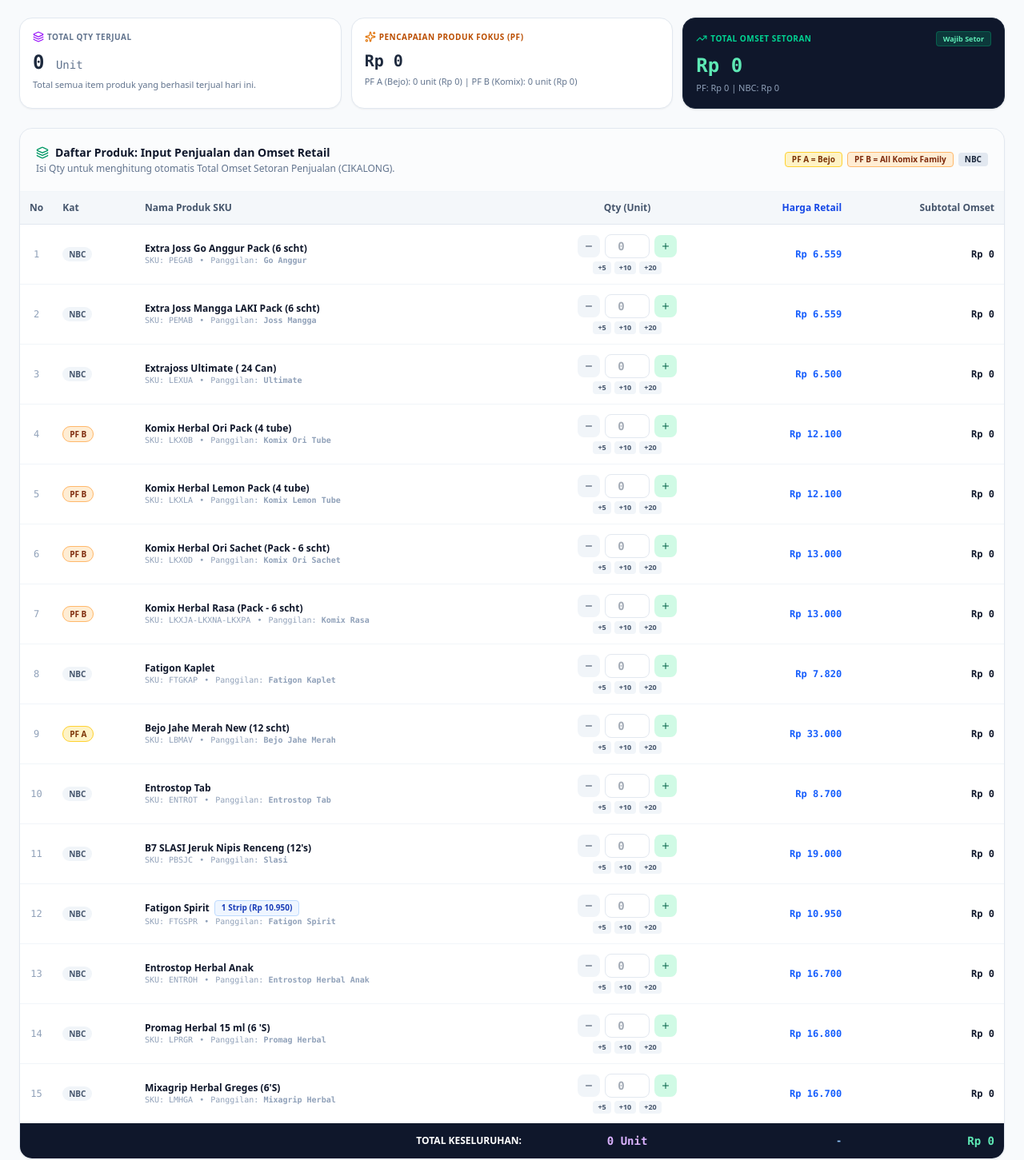
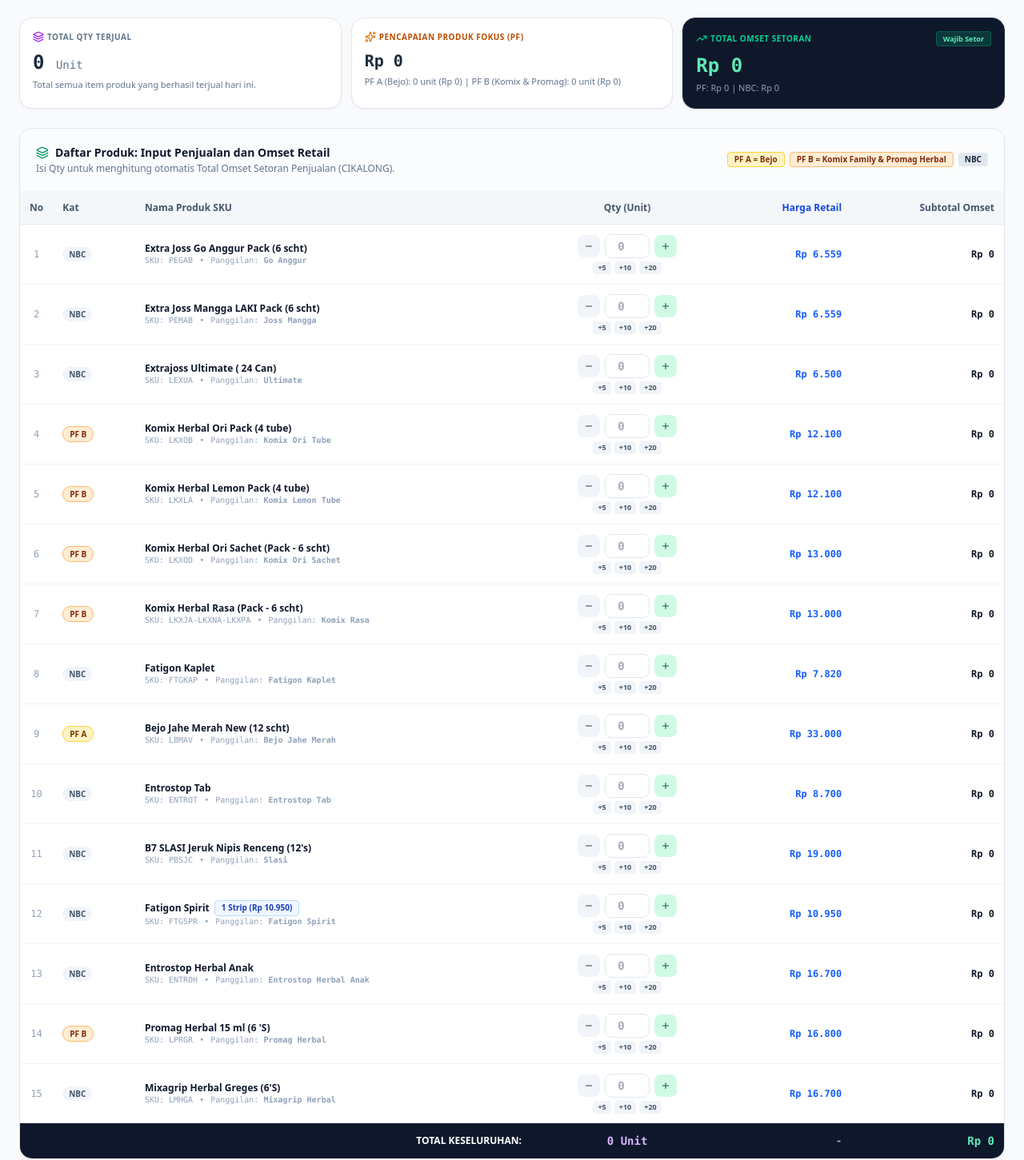
Before and after one commit to akbar521/SHJ-DOF-SUKABUMI, a React (Vite) app: page / in a window 1280 px wide. Shown: the part 729-2180 px from the top of the page at 80% size. Built offline with nearby package versions, Linux system fonts and the light colour scheme; no server answers.

Commit message:
feat: add Promag to Focus Product (PF) group B
Updated product categorization logic in the calculator and report formatter to include Promag Herbal in the PF B category.

```diff
--- a/src/components/SimpleDofShjCalculator.tsx
+++ b/src/components/SimpleDofShjCalculator.tsx
@@ -211,7 +211,11 @@
       const qty = quantities[p.kode_produk] || 0;
       const subRetail = effectiveRetailPrice * qty;
       const isPfA = p.kode_produk === 'LBMAV' || p.nama_produk.toLowerCase().includes('bejo');
-      const isPfB = p.kode_produk.startsWith('LKX') || p.nama_produk.toLowerCase().includes('komix');
+      const isPfB =
+        p.kode_produk === 'LPRGR' ||
+        p.kode_produk.startsWith('LKX') ||
+        p.nama_produk.toLowerCase().includes('komix') ||
+        p.nama_produk.toLowerCase().includes('promag');
       const isPf = isPfA || isPfB;
 
       const effectiveProduct: Product = {
@@ -879,7 +883,7 @@
           </p>
         </div>
 
-        {/* Produk Fokus (PF A: Bejo & PF B: Komix) */}
+        {/* Produk Fokus (PF A: Bejo & PF B: Komix & Promag) */}
         <div className="bg-white rounded-2xl p-4 border border-slate-200 shadow-xs">
           <span className="text-[10px] font-bold uppercase tracking-wider text-amber-700 flex items-center space-x-1">
             <Sparkles className="w-3.5 h-3.5 text-amber-600" />
@@ -889,7 +893,7 @@
             {formatRupiah(summary.omsetPfA + summary.omsetPfB, true)}
           </div>
           <p className="text-[11px] text-slate-500 mt-1">
-            PF A (Bejo): {summary.qtyPfA} unit ({formatRupiah(summary.omsetPfA, true)}) | PF B (Komix): {summary.qtyPfB} unit ({formatRupiah(summary.omsetPfB, true)})
+            PF A (Bejo): {summary.qtyPfA} unit ({formatRupiah(summary.omsetPfA, true)}) | PF B (Komix & Promag): {summary.qtyPfB} unit ({formatRupiah(summary.omsetPfB, true)})
           </p>
         </div>
 
@@ -931,7 +935,7 @@
               PF A = Bejo
             </span>
             <span className="bg-orange-100 text-orange-900 font-bold px-2 py-0.5 rounded border border-orange-300 text-[10px]">
-              PF B = All Komix Family
+              PF B = Komix Family & Promag Herbal
             </span>
             <span className="bg-slate-200 text-slate-800 font-bold px-2 py-0.5 rounded text-[10px]">
               NBC
--- a/src/utils/waReportFormatter.ts
+++ b/src/utils/waReportFormatter.ts
@@ -93,7 +93,7 @@
 
   // Find Focus Products
   // PF A: Bejo Jahe Merah New (12 scht) [LBMAV] - Rp 33.000
-  // PF B: All Komix Family (tube, ori, rasa)
+  // PF B: All Komix Family & Promag Herbal
   const itemPfA = params.items.find(
     i => i.product.kode_produk === 'LBMAV' || i.product.nama_produk.toLowerCase().includes('bejo')
   );
@@ -101,25 +101,28 @@
   const pricePfA = itemPfA?.product.harga_retail || 33000;
   const omsetPfA = qtyPfA * pricePfA;
 
-  // PF B: All Komix Family
-  const isKomixProduct = (code: string, name: string) =>
-    code.startsWith('LKX') || name.toLowerCase().includes('komix');
+  // PF B: All Komix Family & Promag Herbal
+  const isPfBProduct = (code: string, name: string) =>
+    code === 'LPRGR' ||
+    code.startsWith('LKX') ||
+    name.toLowerCase().includes('komix') ||
+    name.toLowerCase().includes('promag');
 
-  const komixItems = params.items.filter(i =>
-    isKomixProduct(i.product.kode_produk, i.product.nama_produk)
+  const pfBItems = params.items.filter(i =>
+    isPfBProduct(i.product.kode_produk, i.product.nama_produk)
   );
-  const qtyPfB = komixItems.reduce((acc, i) => acc + i.qty, 0);
-  const omsetPfB = komixItems.reduce((acc, i) => acc + (i.product.harga_retail * i.qty), 0);
+  const qtyPfB = pfBItems.reduce((acc, i) => acc + i.qty, 0);
+  const omsetPfB = pfBItems.reduce((acc, i) => acc + (i.product.harga_retail * i.qty), 0);
 
-  const activeKomixItems = komixItems.filter(i => i.qty > 0);
-  const komixBreakdown = activeKomixItems.map(i => {
+  const activePfBItems = pfBItems.filter(i => i.qty > 0);
+  const pfBBreakdown = activePfBItems.map(i => {
     const shortName = NBC_PRODUCT_SHORT_NAMES[i.product.kode_produk] || i.product.nama_produk;
     return `${shortName} (${i.qty})`;
   });
 
-  // Non-Focus Items (NBC) - Exclude Bejo & Komix Family
+  // Non-Focus Items (NBC) - Exclude Bejo, Komix Family & Promag Herbal
   const isFocusProduct = (code: string, name: string) =>
-    code === 'LBMAV' || name.toLowerCase().includes('bejo') || isKomixProduct(code, name);
+    code === 'LBMAV' || name.toLowerCase().includes('bejo') || isPfBProduct(code, name);
 
   const nbcItems = params.items.filter(
     i => !isFocusProduct(i.product.kode_produk, i.product.nama_produk)
@@ -170,10 +173,10 @@
 
   text += `2. PENCAPAIAN PRODUK FOKUS\n\n`;
   text += `PF A (Bejo Jahe Merah New 12s) - ${formatRupiah(pricePfA, true)} | Qty: ${qtyPfA} | Omset: ${formatRupiah(omsetPfA, true)}\n\n`;
-  if (komixBreakdown.length > 0) {
-    text += `PF B (All Komix Family) - Qty: ${qtyPfB} [${komixBreakdown.join(', ')}] | Omset: ${formatRupiah(omsetPfB, true)}\n\n`;
+  if (pfBBreakdown.length > 0) {
+    text += `PF B (Komix Family & Promag Herbal) - Qty: ${qtyPfB} [${pfBBreakdown.join(', ')}] | Omset: ${formatRupiah(omsetPfB, true)}\n\n`;
   } else {
-    text += `PF B (All Komix Family - Tube, Ori, Rasa) | Qty: ${qtyPfB} | Omset: ${formatRupiah(omsetPfB, true)}\n\n`;
+    text += `PF B (Komix Family & Promag Herbal) | Qty: ${qtyPfB} | Omset: ${formatRupiah(omsetPfB, true)}\n\n`;
   }
 
   text += `3. PENJUALAN NON-FOKUS (NBC)\n\n`;
```
